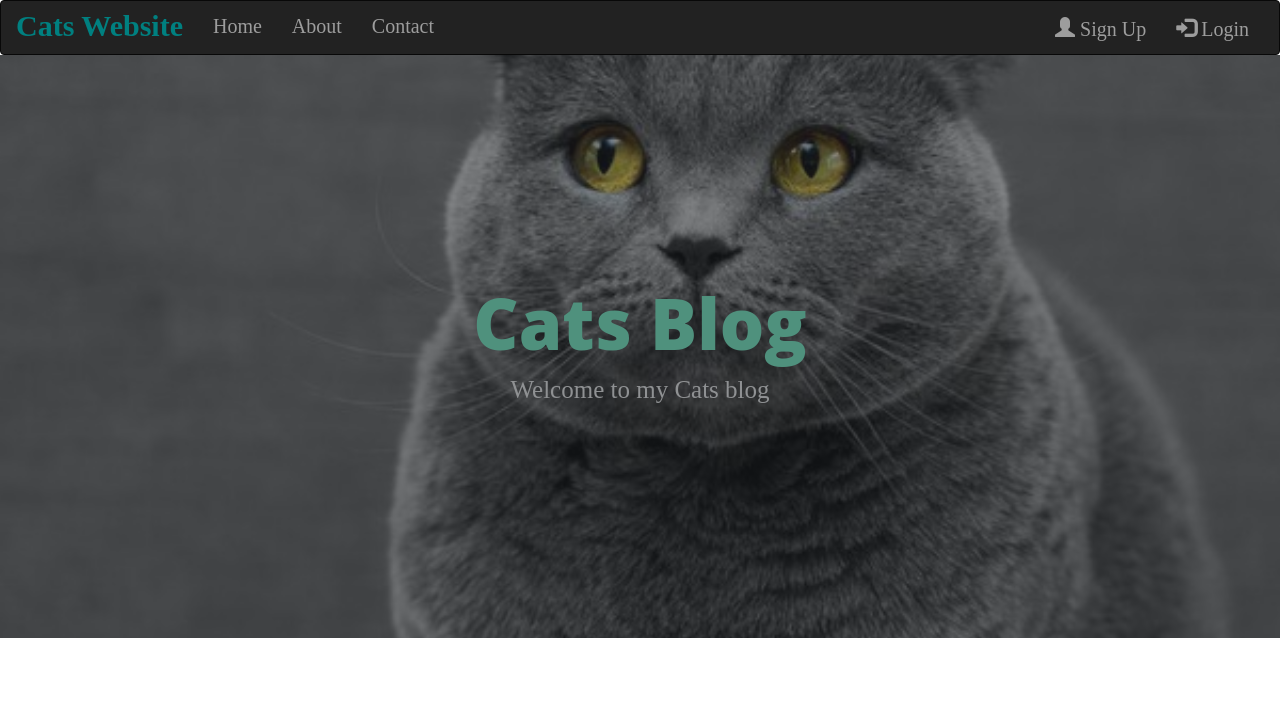
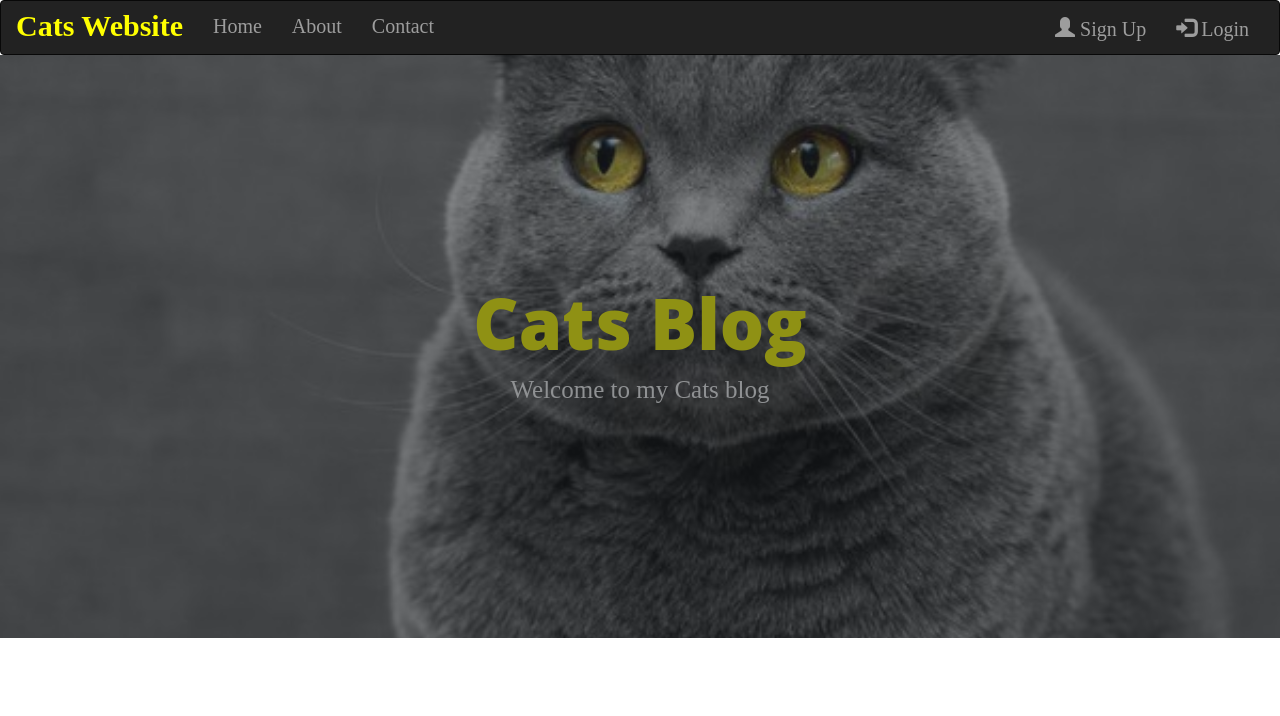
Before and after one commit to Maryam-Haider99/Bootstrap_Project, a plain HTML site: page index.html in a window 1280 px wide. Shown: the top 716 px of the page. Drawn offline with nearby package versions, Linux system fonts and the light colour scheme.

Commit message:
chnagd color

```diff
--- a/css/home-blog.css
+++ b/css/home-blog.css
@@ -98,7 +98,7 @@ header.masthead  .site-heading h1 {
   font-size: 70px;
   margin-top: 0%;
   text-align: center;
-  color: aquamarine;
+  color:yellow;
 }
 
 header.masthead  .subheading {
--- a/index.html
+++ b/index.html
@@ -28,7 +28,7 @@
         <span class="icon-bar"></span>
         <span class="icon-bar"></span>
       </button>
-      <a class="navbar-brand" href="#" style="color: teal;">Cats Website</a>
+      <a class="navbar-brand" href="#" style="color: yellow;">Cats Website</a>
     </div>
     <div class="collapse navbar-collapse" id="myNavbar">
       <ul class="nav navbar-nav">
```
